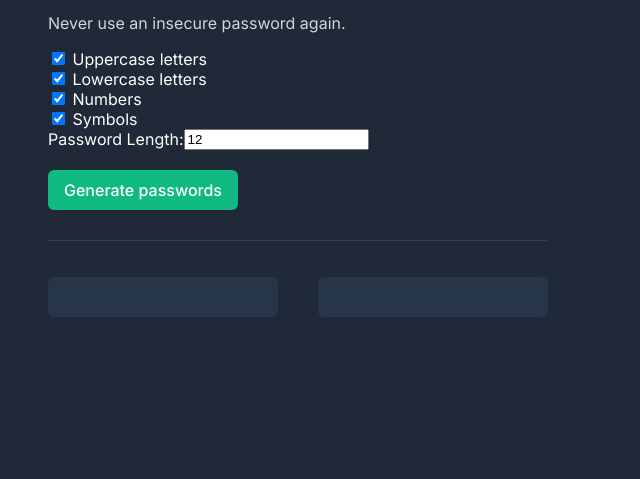
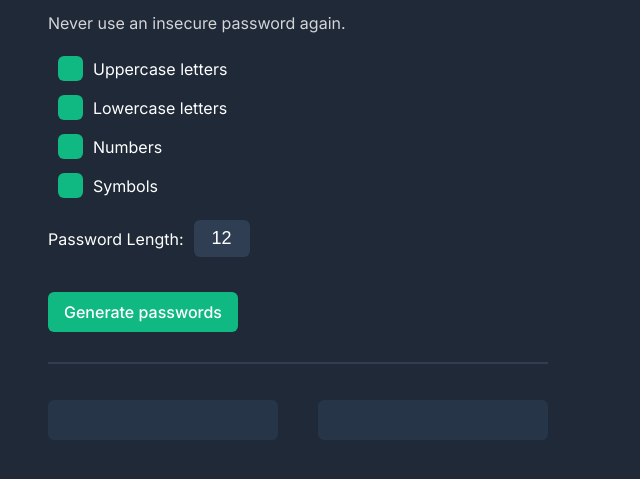
Before and after one commit to bmokotoff7/bm-password-generator, a plain HTML site: page index.html in a window 1280 px wide. Shown: the part 107-586 px from the top of the page, without its empty margins (0-640 px from the left). Drawn offline with Linux system fonts and the light colour scheme.

Commit message:
Updated styling for character selections and password length field

```diff
--- a/index.html
+++ b/index.html
@@ -5,6 +5,7 @@
         <link rel="preconnect" href="https://fonts.googleapis.com">
         <link rel="preconnect" href="https://fonts.gstatic.com" crossorigin>
         <link href="https://fonts.googleapis.com/css2?family=Inter:wght@400;500&family=Karla:wght@800&display=swap" rel="stylesheet">
+        <link rel="stylesheet" href="https://cdnjs.cloudflare.com/ajax/libs/font-awesome/5.13.0/css/all.min.css">
     </head>
     <body>
         <div id="app-content">
@@ -14,19 +15,19 @@
                 <!-- Click the generated password to copy to your clipboard.</p> -->
             <div id="character-selection">
                 <div class="character-cb-with-label">
-                    <input type="checkbox" class="character-cb" id="uppercase-cb" checked>
+                    <input type="checkbox" id="uppercase-cb" onclick="styleGenerateBtn()" checked>
                     <label for="uppercase-cb" >Uppercase letters</label>
                 </div>
                 <div class="character-cb-with-label">
-                    <input type="checkbox" class="character-cb" id="lowercase-cb" checked>
+                    <input type="checkbox" id="lowercase-cb" onclick="styleGenerateBtn()" checked>
                     <label for="lowercase-cb" >Lowercase letters</label>
                 </div>
                 <div class="character-cb-with-label">
-                    <input type="checkbox" class="character-cb" id="numbers-cb" checked>
+                    <input type="checkbox" id="numbers-cb" onclick="styleGenerateBtn()" checked>
                     <label for="numbers-cb" >Numbers</label>
                 </div>
                 <div class="character-cb-with-label">
-                    <input type="checkbox" class="character-cb" id="symbols-cb" checked>
+                    <input type="checkbox" id="symbols-cb" onclick="styleGenerateBtn()" checked>
                     <label for="symbols-cb" >Symbols</label>
                 </div>
             </div>
--- a/script.js
+++ b/script.js
@@ -13,6 +13,7 @@ let lowercaseCheckboxEl = document.getElementById("lowercase-cb")
 let numbersCheckboxEl = document.getElementById("numbers-cb")
 let symbolsCheckboxEl = document.getElementById("symbols-cb")
 let passwordLengthEl = document.getElementById("length-input")
+let generatePasswordBtnEl = document.getElementById("generate-password-btn")
 let password1El = document.getElementById("password1")
 let password2El = document.getElementById("password2")
 
@@ -40,6 +41,7 @@ function generatePasswords() {
         }
     }
     // generate both passwords
+    if (availableCharacters.length > 0) {
         let password1 = ""
         for (let i = 0; i < passwordLengthEl.value; i++) {
             let randomInt = Math.floor(Math.random() * availableCharacters.length)
@@ -54,3 +56,17 @@ function generatePasswords() {
         password1El.textContent = password1
         password2El.textContent = password2
     }
+}
+
+// Styles the generate password button depending on checkbox states
+function styleGenerateBtn() {
+    if (!uppercaseCheckboxEl.checked &&
+        !lowercaseCheckboxEl.checked &&
+        !numbersCheckboxEl.checked &&
+        !symbolsCheckboxEl.checked) {
+            generatePasswordBtnEl.style.background = "#2F3E53"
+    }
+    else {
+        generatePasswordBtnEl.style.background = "#10B981"
+    }
+}
--- a/styles.css
+++ b/styles.css
@@ -27,11 +27,76 @@ body {
     color: white;
     display: flex;
     flex-direction: column;
+    margin: 10px 0;
+}
+
+.character-cb-with-label {
+    margin: 4px 0;
+    display: flex;
+    max-width: fit-content;
+    justify-content: center;
+    align-items: center;
+}
+
+input[type = "checkbox"] {
+    appearance: none;
+    -webkit-appearance: none;
+    height: 25px;
+    width: 25px;
+    margin: 3px 10px;
+    background: #2F3E53;
+    border-radius: 6px;
+    display: flex;
+    justify-content: center;
+    align-items: center;
+    font-size: large;
+}
+
+input[type = "checkbox"]:hover {
+    background: #50698C;
+}
+
+input[type = "checkbox"]:checked {
+    background: #10B981;
+}
+
+input[type = "checkbox"]:after {
+    background: #10B981;
+    font-family: "Font Awesome 5 Free";
+    content: "\f00c";
+    color: white;
+    display: none;
+}
+
+input[type = "checkbox"]:checked::after {
+    display: block;
 }
 
 #password-length-selection {
     color: white;
     display: flex;
+    max-width: fit-content;
+    justify-content: space-between;
+    align-items: center;
+    margin: 15px 0;
+}
+
+#length-input {
+    width: 40px;
+    margin: 0 10px;
+    padding: 8px;
+    background: #2F3E53;
+    border: none;
+    border-radius: 6px;
+    color: white;
+    font-size: large;
+    text-align: center;
+}
+
+input::-webkit-outer-spin-button,
+input::-webkit-inner-spin-button {
+  -webkit-appearance: none;
+  margin: 0;
 }
 
 #generate-password-btn {
@@ -47,7 +112,7 @@ body {
 }
 
 #generated-passwords {
-    border-top: 1px solid #2F3E53;
+    border-top: 2px solid #2F3E53;
     display: flex;
     justify-content: space-between;
     width: auto;
```
Lines whose indentation alone changed are shown as unchanged.
